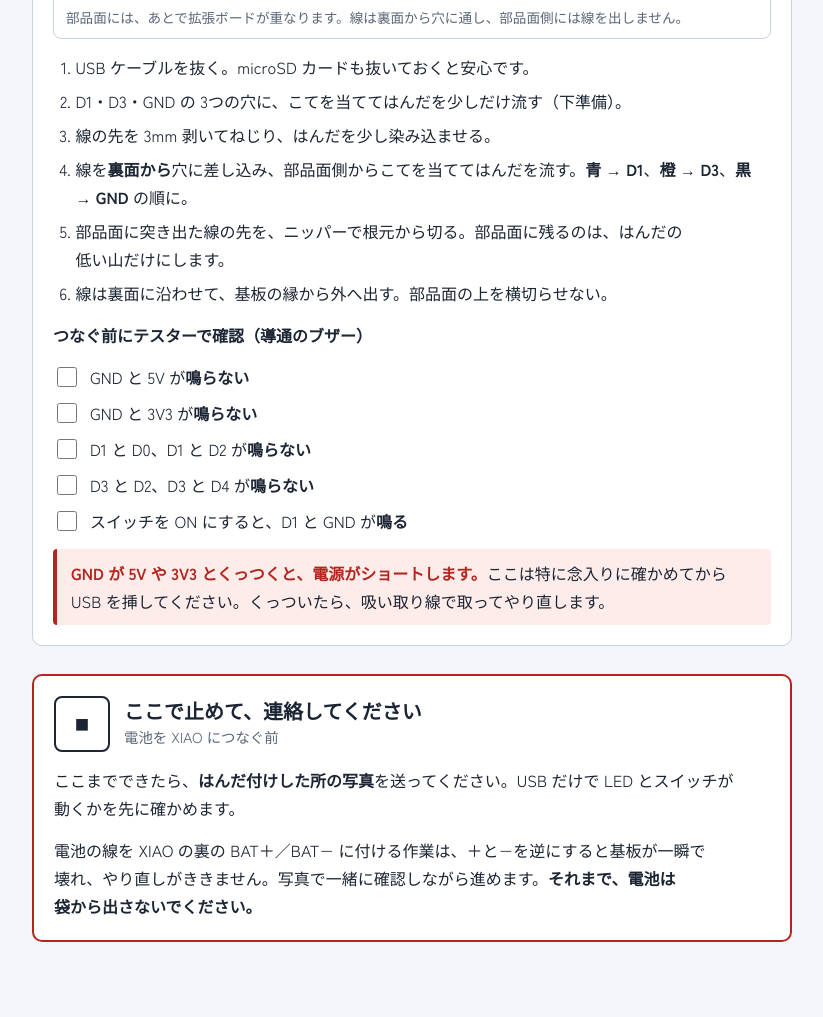
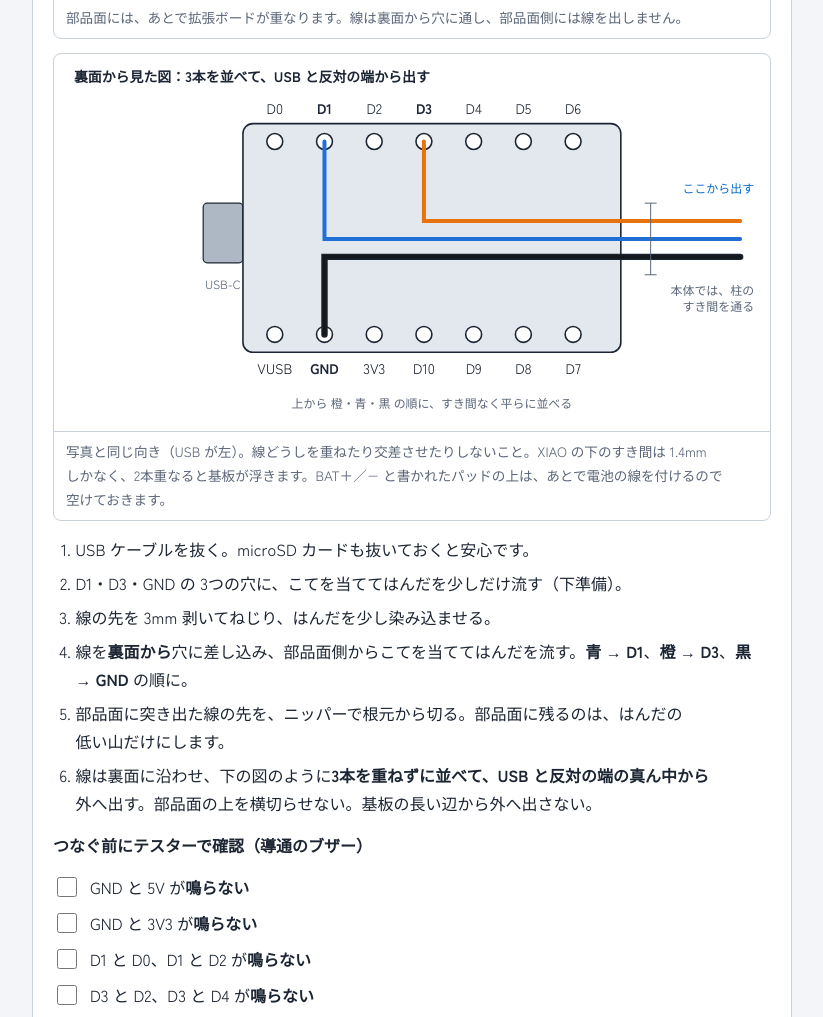
Before and after one commit to ginchankawaii/claude-code-book-template, a plain HTML site: page hardware/solder-guide.html in a window 1280 px wide. Shown: the part 7287-8304 px from the top of the page, without its empty margins (228-1051 px from the left). Drawn offline with Linux system fonts and the light colour scheme.

Commit message:
Guide: show how to lay the three XIAO wires flat on the back side
Co-Authored-By: Claude Opus 5.5 <noreply@anthropic.com>
Claude-Session: https://claude.ai/code/session_01MrgjDTzVrEQEsbDvup8boc

```diff
--- a/hardware/solder-guide.html
+++ b/hardware/solder-guide.html
@@ -458,7 +458,7 @@ svg .wt{fill:var(--warn)} svg .at{fill:var(--accent)}
         <path d="M181 106 q10 -10 20 0 z" fill="var(--metal)" stroke="var(--ink)" stroke-width="1"/>
         <path class="w bl" d="M191 104 V150 Q191 160 181 160 H40"/>
         <text x="40" y="150" class="s">線は裏面に沿わせて出す</text>
-        <path class="dim" d="M206 98 H250"/><text x="254" y="94" class="s at">上は低い山だけ。</text><text x="254" y="110" class="s at">線の先は根元で切る</text>
+        <path class="dim" d="M140 100 H180"/><text x="20" y="96" class="s at">上は低い山だけ。</text><text x="20" y="112" class="s at">線の先は根元で切る</text>
         <text x="20" y="214" class="b wt">× だめな付け方</text>
         <rect class="pt" x="150" y="250" width="380" height="14" rx="2"/>
         <rect class="mt" x="300" y="236" width="120" height="14" rx="2"/>
@@ -468,13 +468,38 @@ svg .wt{fill:var(--warn)} svg .at{fill:var(--accent)}
       </svg>
       <figcaption>部品面には、あとで拡張ボードが重なります。線は裏面から穴に通し、部品面側には線を出しません。</figcaption>
     </figure>
+    <figure>
+      <svg viewBox="0 0 720 380" role="img" aria-label="裏面での線の並べ方">
+        <text x="20" y="28" class="b">裏面から見た図：3本を並べて、USB と反対の端から出す</text>
+        <rect class="mt" x="150" y="150" width="40" height="60" rx="4"/>
+        <text x="170" y="236" text-anchor="middle" class="s">USB-C</text>
+        <rect class="pt" x="190" y="70" width="380" height="230" rx="10"/>
+        <g class="pp">
+          <circle cx="222" cy="88" r="8"/><circle cx="272" cy="88" r="8"/><circle cx="322" cy="88" r="8"/><circle cx="372" cy="88" r="8"/><circle cx="422" cy="88" r="8"/><circle cx="472" cy="88" r="8"/><circle cx="522" cy="88" r="8"/>
+          <circle cx="222" cy="282" r="8"/><circle cx="272" cy="282" r="8"/><circle cx="322" cy="282" r="8"/><circle cx="372" cy="282" r="8"/><circle cx="422" cy="282" r="8"/><circle cx="472" cy="282" r="8"/><circle cx="522" cy="282" r="8"/>
+        </g>
+        <g class="s" text-anchor="middle">
+          <text x="222" y="60">D0</text><text x="322" y="60">D2</text><text x="422" y="60">D4</text><text x="472" y="60">D5</text><text x="522" y="60">D6</text>
+          <text x="222" y="322">VUSB</text><text x="322" y="322">3V3</text><text x="372" y="322">D10</text><text x="422" y="322">D9</text><text x="472" y="322">D8</text><text x="522" y="322">D7</text>
+        </g>
+        <text x="272" y="60" text-anchor="middle" class="b">D1</text><text x="372" y="60" text-anchor="middle" class="b">D3</text><text x="272" y="322" text-anchor="middle" class="b">GND</text>
+        <path class="w or" d="M372 88 V168 H690"/>
+        <path class="w bl" d="M272 88 V186 H690"/>
+        <path class="bkc" d="M272 282 V204 H690"/><path class="w bk" d="M272 282 V204 H690"/>
+        <path class="dim" d="M600 150 V222 M594 150 H606 M594 222 H606"/>
+        <text x="704" y="140" text-anchor="end" class="s at">ここから出す</text>
+        <text x="704" y="242" text-anchor="end" class="s">本体では、柱の</text><text x="704" y="258" text-anchor="end" class="s">すき間を通る</text>
+        <text x="380" y="356" text-anchor="middle" class="s">上から 橙・青・黒 の順に、すき間なく平らに並べる</text>
+      </svg>
+      <figcaption>写真と同じ向き（USB が左）。線どうしを重ねたり交差させたりしないこと。XIAO の下のすき間は 1.4mm しかなく、2本重なると基板が浮きます。BAT＋／− と書かれたパッドの上は、あとで電池の線を付けるので空けておきます。</figcaption>
+    </figure>
     <ol>
       <li>USB ケーブルを抜く。microSD カードも抜いておくと安心です。</li>
       <li>D1・D3・GND の 3つの穴に、こてを当ててはんだを少しだけ流す（下準備）。</li>
       <li>線の先を 3mm 剥いてねじり、はんだを少し染み込ませる。</li>
       <li>線を<b>裏面から</b>穴に差し込み、部品面側からこてを当ててはんだを流す。<b>青 → D1</b>、<b>橙 → D3</b>、<b>黒 → GND</b> の順に。</li>
       <li>部品面に突き出た線の先を、ニッパーで根元から切る。部品面に残るのは、はんだの低い山だけにします。</li>
-      <li>線は裏面に沿わせて、基板の縁から外へ出す。部品面の上を横切らせない。</li>
+      <li>線は裏面に沿わせ、下の図のように<b>3本を重ねずに並べて、USB と反対の端の真ん中から</b>外へ出す。部品面の上を横切らせない。基板の長い辺から外へ出さない。</li>
     </ol>
     <h3>つなぐ前にテスターで確認（導通のブザー）</h3>
     <ul class="checks">
```
